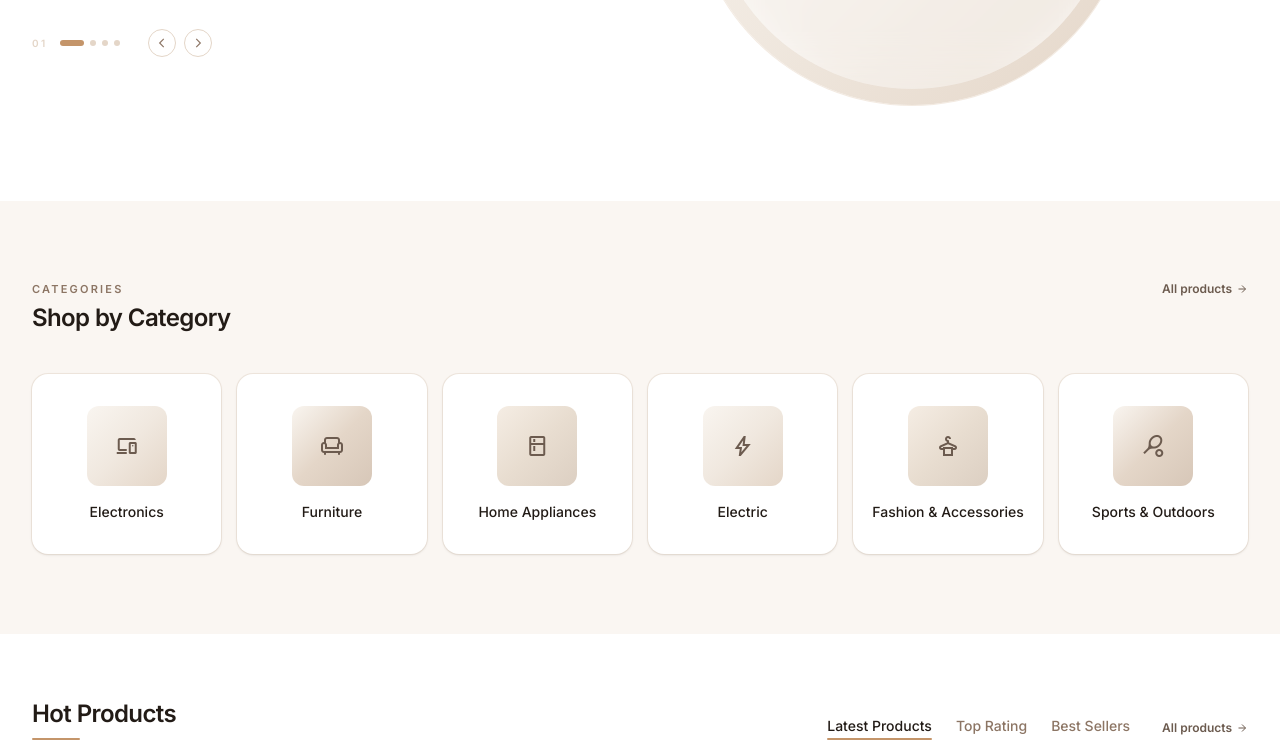
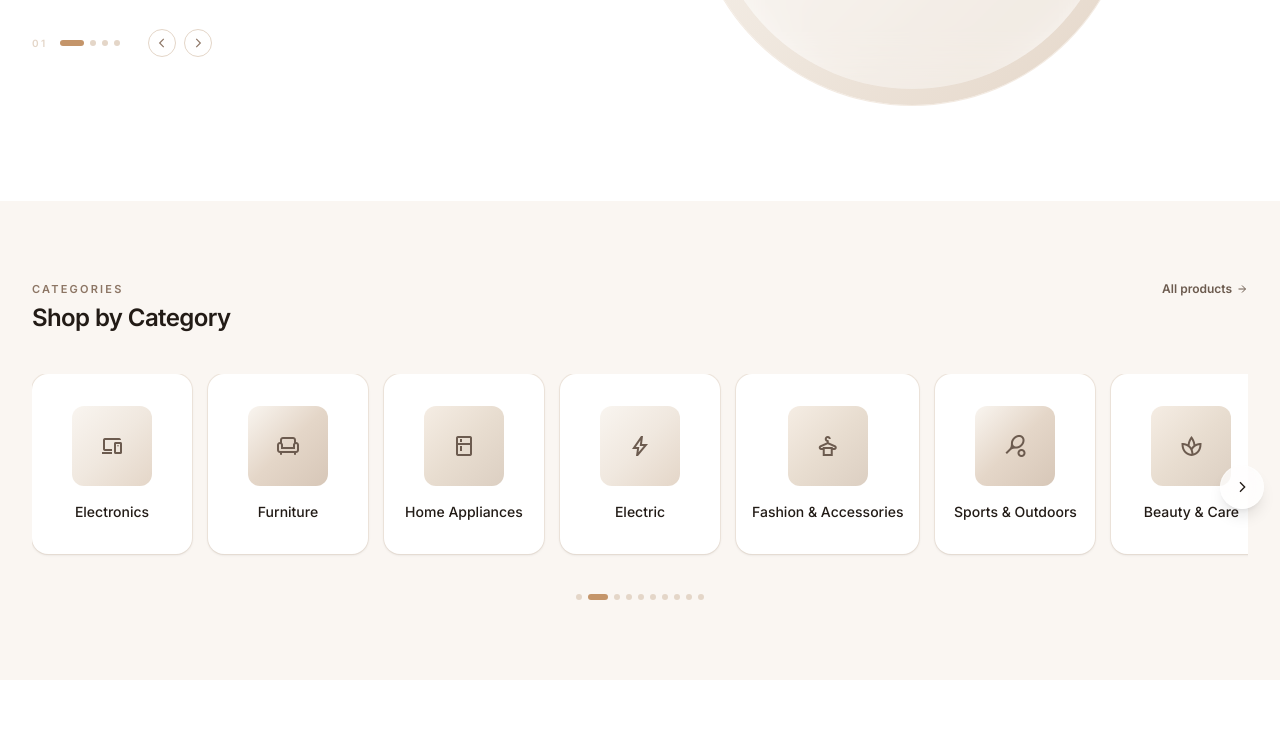
Before and after one commit to itsBlank04/oopproject, a React (Vite) app in the folder demo/frontend/: page / in a window 1280 px wide. Shown: the part 488-1236 px from the top of the page. Built offline with nearby package versions, Linux system fonts and the light colour scheme; no server answers.

Commit message:
category grid: 10 categories, auto-carousel with glass arrows + dots

```diff
--- a/demo/frontend/src/components/CategoryGrid.tsx
+++ b/demo/frontend/src/components/CategoryGrid.tsx
@@ -1,51 +1,67 @@
+import { useState, useEffect, useCallback, useRef } from 'react'
 import { Link } from 'react-router-dom'
 
 const CATEGORIES = [
-  {
-    name: 'Electronics',
-    slug: 'electronics',
-    filter: 'smartphones-tablets,laptops-computers,tvs-home-entertainment,audio-headphones,gaming-consoles,cameras-drones',
-    icon: 'devices',
-    gradient: 'from-[#f9f5f0] via-[#f0e8df] to-[#e4d6c8]',
-  },
-  {
-    name: 'Furniture',
-    slug: 'furniture',
-    filter: null,
-    icon: 'chair',
-    gradient: 'from-[#f9f5f0] via-[#e4d6c8] to-[#d7c7b8]',
-  },
-  {
-    name: 'Home Appliances',
-    slug: 'home-appliances',
-    filter: 'home-appliances',
-    icon: 'kitchen',
-    gradient: 'from-[#f5ede4] via-[#e8ddd0] to-[#dccfc2]',
-  },
-  {
-    name: 'Electric',
-    slug: 'electric',
-    filter: null,
-    icon: 'bolt',
-    gradient: 'from-[#f9f5f0] via-[#f0e8df] to-[#e4d6c8]',
-  },
-  {
-    name: 'Fashion & Accessories',
-    slug: 'fashion-accessories',
-    filter: 'fashion-accessories',
-    icon: 'styler',
-    gradient: 'from-[#f5ede4] via-[#e8ddd0] to-[#dccfc2]',
-  },
-  {
-    name: 'Sports & Outdoors',
-    slug: 'sports-outdoors',
-    filter: 'sports-outdoors',
-    icon: 'sports_tennis',
-    gradient: 'from-[#f9f5f0] via-[#e4d6c8] to-[#d7c7b8]',
-  },
+  { name: 'Electronics', filter: 'smartphones-tablets,laptops-computers,tvs-home-entertainment,audio-headphones,gaming-consoles,cameras-drones', icon: 'devices', gradient: 'from-[#f9f5f0] via-[#f0e8df] to-[#e4d6c8]' },
+  { name: 'Furniture', filter: null, icon: 'chair', gradient: 'from-[#f9f5f0] via-[#e4d6c8] to-[#d7c7b8]' },
+  { name: 'Home Appliances', filter: 'home-appliances', icon: 'kitchen', gradient: 'from-[#f5ede4] via-[#e8ddd0] to-[#dccfc2]' },
+  { name: 'Electric', filter: null, icon: 'bolt', gradient: 'from-[#f9f5f0] via-[#f0e8df] to-[#e4d6c8]' },
+  { name: 'Fashion & Accessories', filter: 'fashion-accessories', icon: 'styler', gradient: 'from-[#f5ede4] via-[#e8ddd0] to-[#dccfc2]' },
+  { name: 'Sports & Outdoors', filter: 'sports-outdoors', icon: 'sports_tennis', gradient: 'from-[#f9f5f0] via-[#e4d6c8] to-[#d7c7b8]' },
+  { name: 'Beauty & Care', filter: 'beauty-personal-care', icon: 'spa', gradient: 'from-[#f5ede4] via-[#e8ddd0] to-[#dccfc2]' },
+  { name: 'Books & Stationery', filter: null, icon: 'menu_book', gradient: 'from-[#f9f5f0] via-[#f0e8df] to-[#e4d6c8]' },
+  { name: 'Toys & Games', filter: null, icon: 'toys', gradient: 'from-[#f9f5f0] via-[#e4d6c8] to-[#d7c7b8]' },
+  { name: 'Automotive', filter: null, icon: 'directions_car', gradient: 'from-[#f5ede4] via-[#e8ddd0] to-[#dccfc2]' },
 ]
 
 export default function CategoryGrid() {
+  const scrollRef = useRef<HTMLDivElement>(null)
+  const [canScrollLeft, setCanScrollLeft] = useState(false)
+  const [canScrollRight, setCanScrollRight] = useState(true)
+  const [hovering, setHovering] = useState(false)
+  const [autoIdx, setAutoIdx] = useState(0)
+
+  const checkScroll = useCallback(() => {
+    const el = scrollRef.current
+    if (!el) return
+    setCanScrollLeft(el.scrollLeft > 10)
+    setCanScrollRight(el.scrollLeft < el.scrollWidth - el.clientWidth - 10)
+  }, [])
+
+  const scroll = useCallback((dir: 'left' | 'right') => {
+    const el = scrollRef.current
+    if (!el) return
+    const step = dir === 'left' ? -el.clientWidth * 0.6 : el.clientWidth * 0.6
+    el.scrollBy({ left: step, behavior: 'smooth' })
+    setTimeout(checkScroll, 400)
+  }, [checkScroll])
+
+  useEffect(() => {
+    const el = scrollRef.current
+    if (!el) return
+    el.addEventListener('scroll', checkScroll)
+    checkScroll()
+    return () => el.removeEventListener('scroll', checkScroll)
+  }, [checkScroll])
+
+  useEffect(() => {
+    if (hovering) return
+    const timer = setInterval(() => {
+      setAutoIdx(i => {
+        const next = (i + 1) % CATEGORIES.length
+        const el = scrollRef.current
+        if (!el) return next
+        const card = el.children[next] as HTMLElement | undefined
+        if (card) {
+          card.scrollIntoView({ behavior: 'smooth', block: 'nearest', inline: 'center' })
+          setTimeout(checkScroll, 400)
+        }
+        return next
+      })
+    }, 3500)
+    return () => clearInterval(timer)
+  }, [hovering, checkScroll])
+
   return (
     <section className="bg-[#faf6f2] px-6 py-16 lg:px-8 lg:py-20">
       <div className="mx-auto max-w-7xl">
@@ -65,12 +81,48 @@ export default function CategoryGrid() {
           </Link>
         </div>
 
-        <div className="mt-10 grid grid-cols-2 gap-4 sm:grid-cols-3 md:grid-cols-3 lg:grid-cols-6">
-          {CATEGORIES.map((cat) => (
+        <div
+          className="relative mt-10"
+          onMouseEnter={() => setHovering(true)}
+          onMouseLeave={() => setHovering(false)}
+        >
+          {/* Glass arrows */}
+          <button
+            onClick={() => scroll('left')}
+            aria-label="Previous categories"
+            className={`absolute -left-4 top-1/2 z-10 -translate-y-1/2 flex h-11 w-11 items-center justify-center rounded-full bg-white/70 backdrop-blur-xl border border-white/40 shadow-lg transition-all duration-500 ${
+              canScrollLeft ? 'opacity-100 translate-x-0' : 'opacity-0 -translate-x-4 pointer-events-none'
+            } hover:bg-white/90 hover:scale-110 active:scale-95`}
+          >
+            <svg viewBox="0 0 24 24" fill="none" stroke="currentColor" strokeWidth="2" className="h-4 w-4 text-[#221b16]">
+              <path d="M15 19l-7-7 7-7" />
+            </svg>
+          </button>
+          <button
+            onClick={() => scroll('right')}
+            aria-label="Next categories"
+            className={`absolute -right-4 top-1/2 z-10 -translate-y-1/2 flex h-11 w-11 items-center justify-center rounded-full bg-white/70 backdrop-blur-xl border border-white/40 shadow-lg transition-all duration-500 ${
+              canScrollRight ? 'opacity-100 translate-x-0' : 'opacity-0 translate-x-4 pointer-events-none'
+            } hover:bg-white/90 hover:scale-110 active:scale-95`}
+          >
+            <svg viewBox="0 0 24 24" fill="none" stroke="currentColor" strokeWidth="2" className="h-4 w-4 text-[#221b16]">
+              <path d="M9 5l7 7-7 7" />
+            </svg>
+          </button>
+
+          {/* Scrollable track */}
+          <div
+            ref={scrollRef}
+            className="flex gap-4 overflow-x-auto scroll-smooth no-scrollbar pb-2"
+          >
+            {CATEGORIES.map((cat, i) => (
               <Link
-              key={cat.slug}
+                key={cat.name}
                 to={cat.filter ? `/products?category=${cat.filter}` : '/products'}
-              className="group relative flex flex-col items-center rounded-2xl bg-white px-4 py-8 shadow-sm ring-1 ring-[#e4d6c8]/50 transition-all duration-300 hover:shadow-lg hover:ring-[#c4956a]/30"
+                className="group relative flex min-w-[140px] shrink-0 flex-col items-center rounded-2xl bg-white px-4 py-8 shadow-sm ring-1 ring-[#e4d6c8]/50 transition-all duration-300 hover:shadow-lg hover:ring-[#c4956a]/30 sm:min-w-[160px]"
+                style={{
+                  animation: `fadeIn 0.5s ease-out ${i * 0.05}s both`,
+                }}
               >
                 <div className={`flex h-20 w-20 items-center justify-center rounded-xl bg-gradient-to-br ${cat.gradient} transition-all duration-300 group-hover:scale-110 group-hover:shadow-md`}>
                   <span className="material-symbols-outlined text-[28px] text-[#6c5b4f]">{cat.icon}</span>
@@ -82,9 +134,33 @@ export default function CategoryGrid() {
             ))}
           </div>
 
+          {/* Dots */}
+          <div className="mt-8 flex items-center justify-center gap-1.5">
+            {CATEGORIES.map((_, i) => (
+              <button
+                key={i}
+                onClick={() => {
+                  setAutoIdx(i)
+                  const el = scrollRef.current
+                  const card = el?.children[i] as HTMLElement | undefined
+                  if (card) {
+                    card.scrollIntoView({ behavior: 'smooth', block: 'nearest', inline: 'center' })
+                    setTimeout(checkScroll, 400)
+                  }
+                }}
+                className={`rounded-full transition-all duration-500 ${
+                  i === autoIdx ? 'w-5 bg-[#c4956a]' : 'w-1.5 bg-[#e4d6c8] hover:bg-[#c4956a]'
+                }`}
+                style={{ height: '6px' }}
+                aria-label={`Category ${i + 1}`}
+              />
+            ))}
+          </div>
+        </div>
+
         <Link
           to="/products"
-          className="mt-8 inline-flex items-center gap-1 text-xs font-semibold text-[#6c5b4f] transition-colors hover:text-[#221b16] md:hidden"
+          className="mt-6 inline-flex items-center gap-1 text-xs font-semibold text-[#6c5b4f] transition-colors hover:text-[#221b16] md:hidden"
         >
           All products
           <svg viewBox="0 0 24 24" fill="none" stroke="currentColor" strokeWidth="2" className="h-3 w-3">
--- a/demo/frontend/src/components/HeroSection.tsx
+++ b/demo/frontend/src/components/HeroSection.tsx
@@ -62,6 +62,7 @@ const SLIDES: Slide[] = [
 
 export default function HeroSection() {
   const [current, setCurrent] = useState(0)
+  const [hovering, setHovering] = useState(false)
   const slide = SLIDES[current]
 
   const next = useCallback(() => setCurrent(c => (c + 1) % SLIDES.length), [])
@@ -73,7 +74,34 @@ export default function HeroSection() {
   }, [next])
 
   return (
-    <section className="relative overflow-hidden bg-white">
+    <section
+      className="relative overflow-hidden bg-white group"
+      onMouseEnter={() => setHovering(true)}
+      onMouseLeave={() => setHovering(false)}
+    >
+      {/* Floating glass arrows */}
+      <button
+        onClick={prev}
+        aria-label="Previous slide"
+        className={`absolute left-4 top-1/2 z-10 -translate-y-1/2 flex h-12 w-12 items-center justify-center rounded-full bg-white/60 backdrop-blur-xl border border-white/40 shadow-lg transition-all duration-500 ${
+          hovering ? 'opacity-100 translate-x-0' : 'opacity-0 -translate-x-4'
+        } hover:bg-white/80 hover:scale-110 active:scale-95`}
+      >
+        <svg viewBox="0 0 24 24" fill="none" stroke="currentColor" strokeWidth="2" className="h-5 w-5 text-[#221b16]">
+          <path d="M15 19l-7-7 7-7" />
+        </svg>
+      </button>
+      <button
+        onClick={next}
+        aria-label="Next slide"
+        className={`absolute right-4 top-1/2 z-10 -translate-y-1/2 flex h-12 w-12 items-center justify-center rounded-full bg-white/60 backdrop-blur-xl border border-white/40 shadow-lg transition-all duration-500 ${
+          hovering ? 'opacity-100 translate-x-0' : 'opacity-0 translate-x-4'
+        } hover:bg-white/80 hover:scale-110 active:scale-95`}
+      >
+        <svg viewBox="0 0 24 24" fill="none" stroke="currentColor" strokeWidth="2" className="h-5 w-5 text-[#221b16]">
+          <path d="M9 5l7 7-7 7" />
+        </svg>
+      </button>
       <div className="mx-auto flex max-w-7xl flex-col items-center gap-8 px-6 py-14 md:flex-row md:gap-16 md:py-20 lg:px-8 lg:py-24">
         {/* Left */}
         <div className="w-full max-w-lg md:w-1/2">
```
Lines whose indentation alone changed are shown as unchanged.
